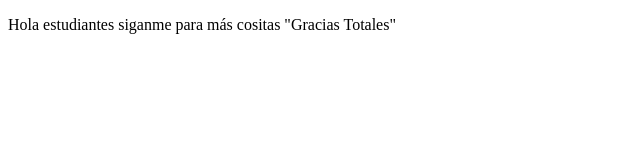
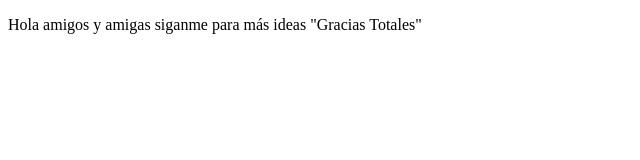
Before and after one commit to hercad/proyectoDemoCursoPrework, a plain HTML site: page index.html in a window 1280 px wide. Shown: the full height of the page, 0-640 px from the left. Drawn offline with Linux system fonts and the light colour scheme.

Commit message:
cambios agregamos texto

```diff
--- a/index.html
+++ b/index.html
@@ -7,7 +7,7 @@
 </head>
 <body>
     <p>
-        Hola estudiantes siganme para más cositas
+        Hola amigos y amigas siganme para más ideas
         "Gracias Totales"
     </p>
 
```
